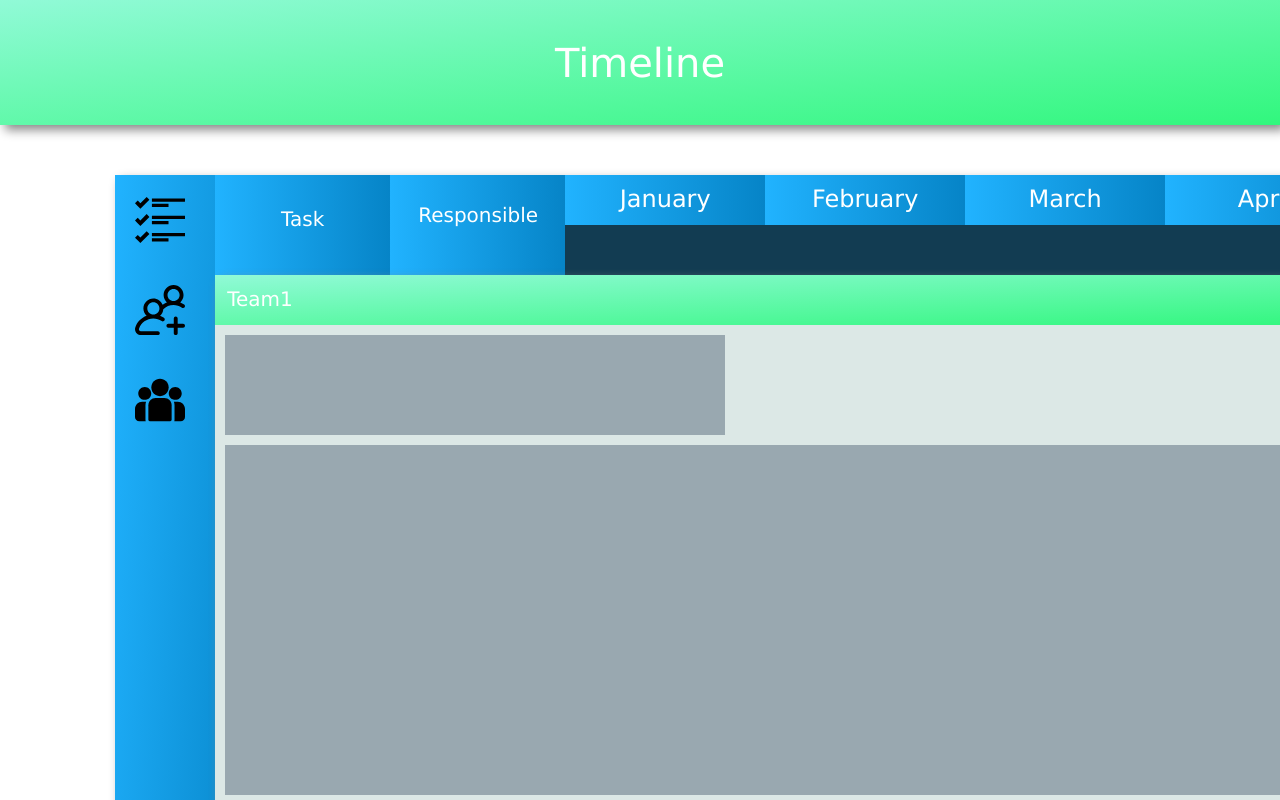
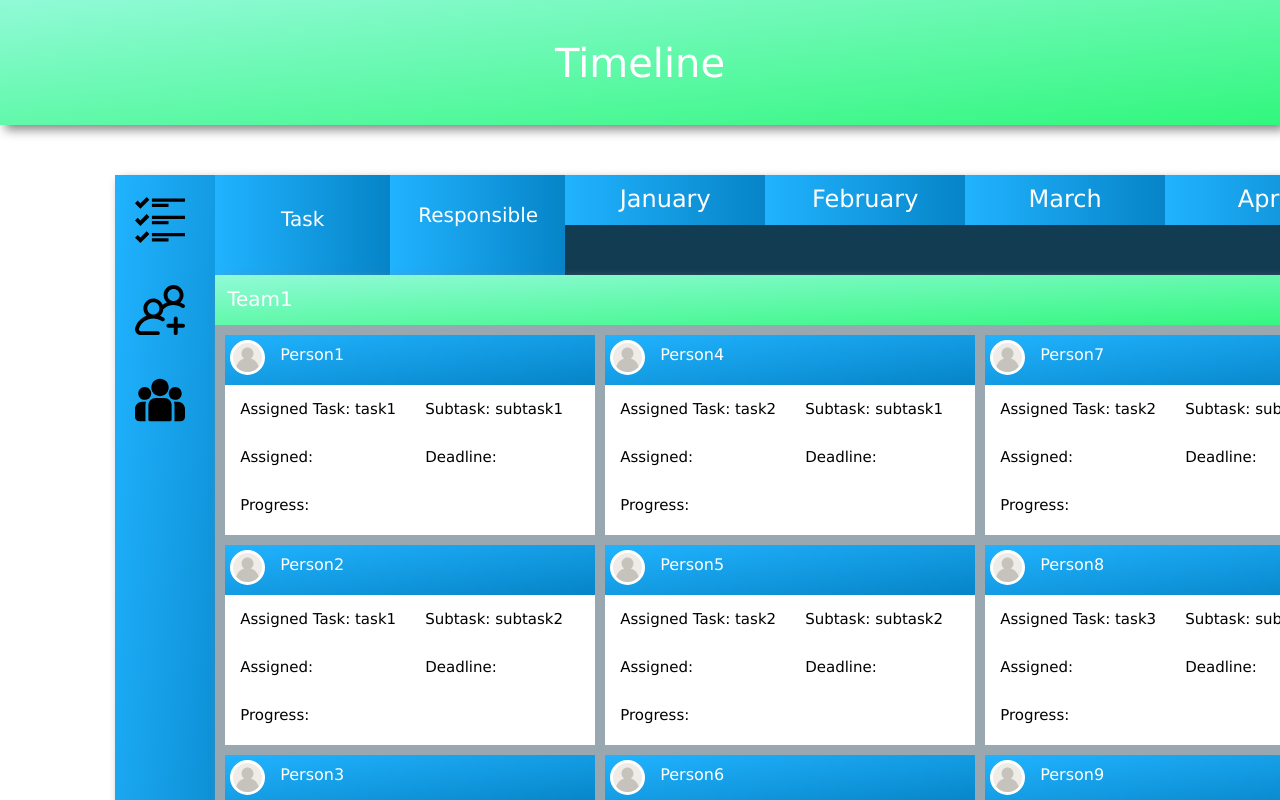
Before and after one commit to Aditya-Dawadikar/Timeline, an Angular app: page / in a window 1280 px wide. Both pictures are taken after a click on the element 160 px from the left and 400 px from the top of the page. Shown: the top 800 px of the page. Built offline with nearby package versions, Linux system fonts and the light colour scheme.

Commit message:
team component UI complete

```diff
--- a/src/app/app.module.ts
+++ b/src/app/app.module.ts
@@ -15,6 +15,7 @@ import { SidebarComponent } from './body/sidebar/sidebar.component';
 import { AddTaskComponent } from './body/modals/add-task/add-task.component';
 import { AddMemberComponent } from './body/modals/add-member/add-member.component';
 import { TeamComponent } from './body/modals/team/team.component';
+import { MemberComponent } from './body/modals/team/member/member.component';
 
 @NgModule({
   declarations: [
@@ -30,7 +31,8 @@ import { TeamComponent } from './body/modals/team/team.component';
     SidebarComponent,
     AddTaskComponent,
     AddMemberComponent,
-    TeamComponent
+    TeamComponent,
+    MemberComponent
   ],
   imports: [
     BrowserModule,
--- /dev/null
+++ b/src/app/body/modals/team/member/member.component.css
@@ -0,0 +1,54 @@
+.member {
+    width: 370px;
+    min-height: 200px;
+    background-color: white;
+    margin: 10px 10px 10px 0;
+    font-family: Verdana, Geneva, Tahoma, sans-serif;
+}
+
+.member-header {
+    width: 100%;
+    height: 50px;
+    background: linear-gradient(to bottom right, #21b3ff, #0684c7);
+    display: flex;
+    color: white;
+}
+
+.user {
+    width: 35px;
+    height: 35px;
+    margin: 5px;
+    background-color: white;
+    border-radius: 50%;
+    border: white solid;
+}
+
+.profile {
+    width: cal(100% - 45px);
+    height: 100%;
+}
+
+.name {
+    padding: 10px;
+}
+
+.body {
+    width: 100%;
+    height: auto;
+    margin: 5px;
+}
+
+.row {
+    display: flex;
+    margin-bottom: 10px;
+}
+
+.task,
+.subtask,
+.date,
+.progress {
+    width: 350px;
+    height: auto;
+    margin: 10px;
+    font-size: 15px;
+}
--- /dev/null
+++ b/src/app/body/modals/team/member/member.component.html
@@ -0,0 +1,30 @@
+<div class="member">
+    <div class="member-header">
+        <div class="user">
+            <img class="profile" src="../../../../../assets/user.svg">
+        </div>
+        <div class="name">{{member.name}}</div>
+    </div>
+    <div class="body">
+        <div class="row">
+            <div class="task">
+                <p>Assigned Task: {{member.task}}
+                </p>
+            </div>
+            <div class="subtask">
+                <p>Subtask: {{member.subtask}}</p>
+            </div>
+        </div>
+        <div class="row">
+            <div class="date">
+                <p>Assigned: {{member.assignmentDate}}</p>
+            </div>
+            <div class="date">
+                <p>Deadline: {{member.completionDate}}</p>
+            </div>
+        </div>
+        <div class="row">
+            <div class="progress">Progress: </div>
+        </div>
+    </div>
+</div>
--- /dev/null
+++ b/src/app/body/modals/team/member/member.component.ts
@@ -0,0 +1,17 @@
+import { Component, OnInit, Input } from '@angular/core';
+
+@Component({
+  selector: 'app-member',
+  templateUrl: './member.component.html',
+  styleUrls: ['./member.component.css']
+})
+export class MemberComponent implements OnInit {
+
+  constructor() { }
+
+  @Input() member;
+
+  ngOnInit(): void {
+  }
+
+}
--- a/src/app/body/modals/team/team.component.css
+++ b/src/app/body/modals/team/team.component.css
@@ -1,7 +1,7 @@
 .team {
     width: 1150px;
     min-height: 500px;
-    background-color: #dce8e6;
+    background-color: white;
     position: absolute;
     z-index: 2;
     box-shadow: 5px 5px 10px #888888;
@@ -41,16 +41,9 @@
     padding: 12px;
 }
 
-.leader {
-    width: 500px;
-    height: 100px;
-    background-color: #99a8b0;
-    margin: 10px;
-}
-
 .members {
-    width: calc(100% - 20px);
+    width: 100%;
     min-height: 350px;
     background-color: #99a8b0;
-    margin: 10px;
+    display: flex;
 }
--- a/src/app/body/modals/team/team.component.html
+++ b/src/app/body/modals/team/team.component.html
@@ -4,7 +4,22 @@
         <img class="cancel-button" src="../../../../assets/close.svg" (click)="showTeam()">
     </div>
     <div class="body">
-        <div class="leader"></div>
-        <div class="members"></div>
+        <div class="members">
+            <ul style="list-style: none;margin-left:10px ;">
+                <li *ngFor="let member of col1">
+                    <app-member [member]=member></app-member>
+                </li>
+            </ul>
+            <ul style="list-style: none;">
+                <li *ngFor="let member of col2">
+                    <app-member [member]=member></app-member>
+                </li>
+            </ul>
+            <ul style="list-style: none;">
+                <li *ngFor="let member of col3">
+                    <app-member [member]=member></app-member>
+                </li>
+            </ul>
+        </div>
     </div>
 </div>
--- a/src/app/body/modals/team/team.component.ts
+++ b/src/app/body/modals/team/team.component.ts
@@ -1,6 +1,8 @@
 import { Component, OnInit } from '@angular/core';
 import {SidebarButtonsService} from '../../../services/sidebar-buttons.service';
 import { ThrowStmt } from '@angular/compiler';
+import {TEAM} from '../../../shared/team';
+import { INT_TYPE } from '@angular/compiler/src/output/output_ast';
 
 @Component({
   selector: 'app-team',
@@ -17,7 +19,39 @@ export class TeamComponent implements OnInit {
         this.showTeam();
       }
     });
+
+
+    if(this.Team.length%3==0){
+      let size=this.Team.length/3;
+      for(let i=0;i<size;i++){
+        this.col1.push(this.Team[i]);
+        this.col2.push(this.Team[i+size]);
+        this.col3.push(this.Team[i+(2*size)]);
+      }
+    }else if(this.Team.length%3==1){
+      let size=Math.floor(this.Team.length/3);
+      for(let i=0;i<size;i++){
+        this.col1.push(this.Team[i]);
+        this.col2.push(this.Team[i+size]);
+        this.col3.push(this.Team[i+(2*size)]);
+      }
+      this.col1.push(this.Team[this.Team.length-1]);
+    }else{
+      let size=Math.floor(this.Team.length/3);
+      for(let i=0;i<size;i++){
+        this.col1.push(this.Team[i]);
+        this.col2.push(this.Team[i+size]);
+        this.col3.push(this.Team[i+(2*size)]);
+      }
+      this.col1.push(this.Team[this.Team.length-2]);
+      this.col2.push(this.Team[this.Team.length-1]);
+    }
   }
+
+  Team=TEAM;
+  col1=[];
+  col2=[];
+  col3=[];
 
   hide=true;
   teamName="Team1";
--- a/src/app/shared/team.ts
+++ b/src/app/shared/team.ts
@@ -71,5 +71,13 @@ export const TEAM=[
     assignmentDate:"",
     isComplete:false,
     completionDate:""
+  },{
+    name:"Person10",
+    isAssigned:true,
+    task:"task4",
+    subtask:"subtask1",
+    assignmentDate:"",
+    isComplete:false,
+    completionDate:""
   }
 ];
```
Also changed, not shown: src/assets/user.svg, 1 other file (tests, documents, lock files or other folders).
